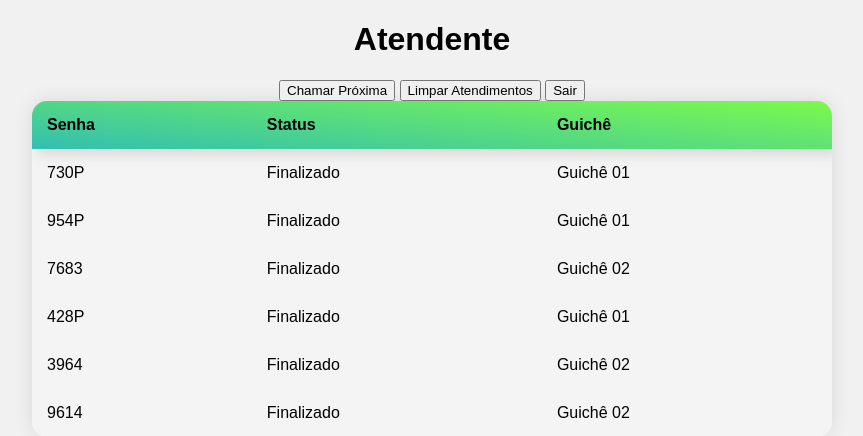
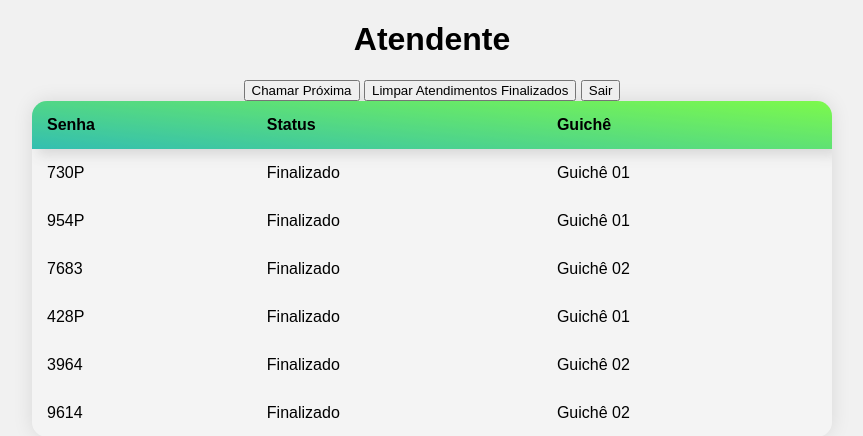
Before and after one commit to VanzBeats/Sistema-Senhas, a PHP site: page /chamaatendimento.php in a window 1280 px wide. Shown: the top 436 px of the page, without its empty margins (208-1071 px from the left). Run offline with PHP 8.4, Linux system fonts and the light colour scheme; data comes from the database, SQL or seed files in the repository.

Commit message:
Update chamaatendimento.php

```diff
--- a/chamadas-de-senha-master/chamaatendimento.php
+++ b/chamadas-de-senha-master/chamaatendimento.php
@@ -44,7 +44,7 @@
         }
 
         function limparAtendimentos() {
-            if (confirm('Tem certeza que deseja limpar todos os atendimentos?')) {
+            if (confirm('Tem certeza que deseja limpar todos os atendimentos finalizados?')) {
                 $.ajax({
                     url: 'limpar.php',
                     type: 'GET',
@@ -71,7 +71,7 @@
         <!-- Botões -->
         <div id="botoesPrincipais">
             <button class="botao" onclick="chamarProxima()">Chamar Próxima</button>
-            <button class="botao" onclick="limparAtendimentos()">Limpar Atendimentos</button>
+            <button class="botao" onclick="limparAtendimentos()">Limpar Atendimentos Finalizados</button>
             <button onclick="window.location.href='index.php'">Sair</button>
         </div>
 
```
